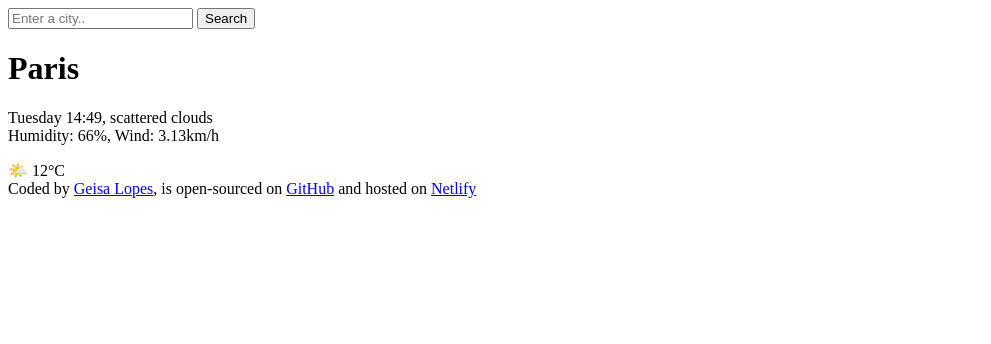
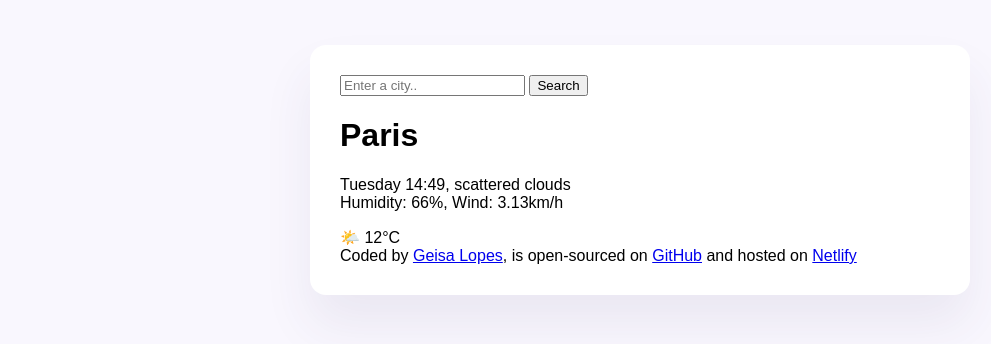
Before and after one commit to geisalopes/vanilla-weather, a plain HTML site: page index.html in a window 1280 px wide. Shown: the whole page, without its empty margins (0-991 px from the left). Drawn offline with Linux system fonts and the light colour scheme.

Commit message:
Style the main container

```diff
--- a/index.html
+++ b/index.html
@@ -3,9 +3,11 @@
   <head>
     <meta charset="UTF-8" />
     <meta name="viewport" content="width=device-width, initial-scale=1.0" />
+    <link rel="stylesheet" href="src/index.css" />
     <title>Meteo App</title>
   </head>
   <body>
+    <div class="weather-app">
       <header>
         <form>
           <input type="search" placeholder="Enter a city.." required />
@@ -35,5 +37,6 @@
           >Netlify</a
         >
       </footer>
+    </div>
   </body>
 </html>
--- /dev/null
+++ b/src/index.css
@@ -0,0 +1,13 @@
+body {
+  background-color: #f9f7fe;
+  font-family: "Poppins", sans-serif;
+}
+
+.weather-app {
+  background: white;
+  max-width: 600px;
+  margin: 45px auto;
+  box-shadow: 0 30px 50px rgba(65, 50, 100, 0.08);
+  border-radius: 16px;
+  padding: 30px;
+}
```
Lines whose indentation alone changed are shown as unchanged.
